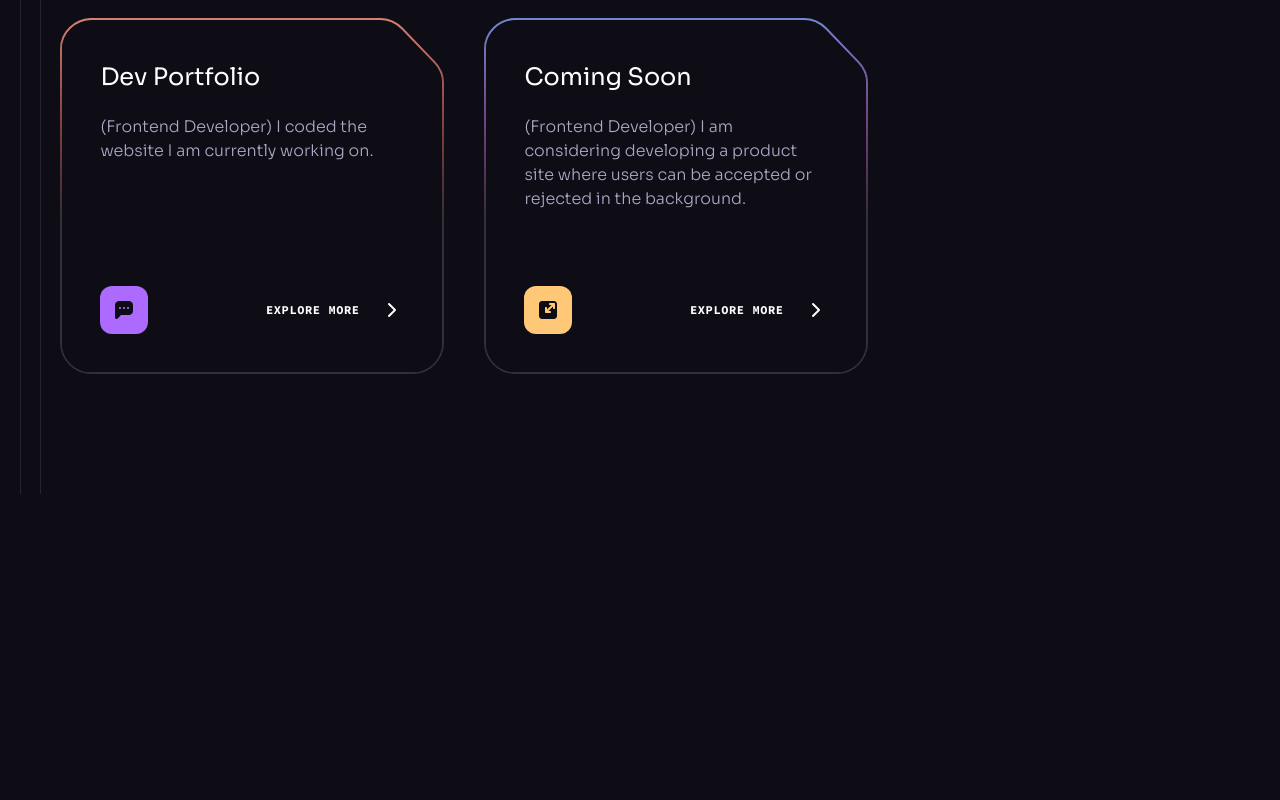
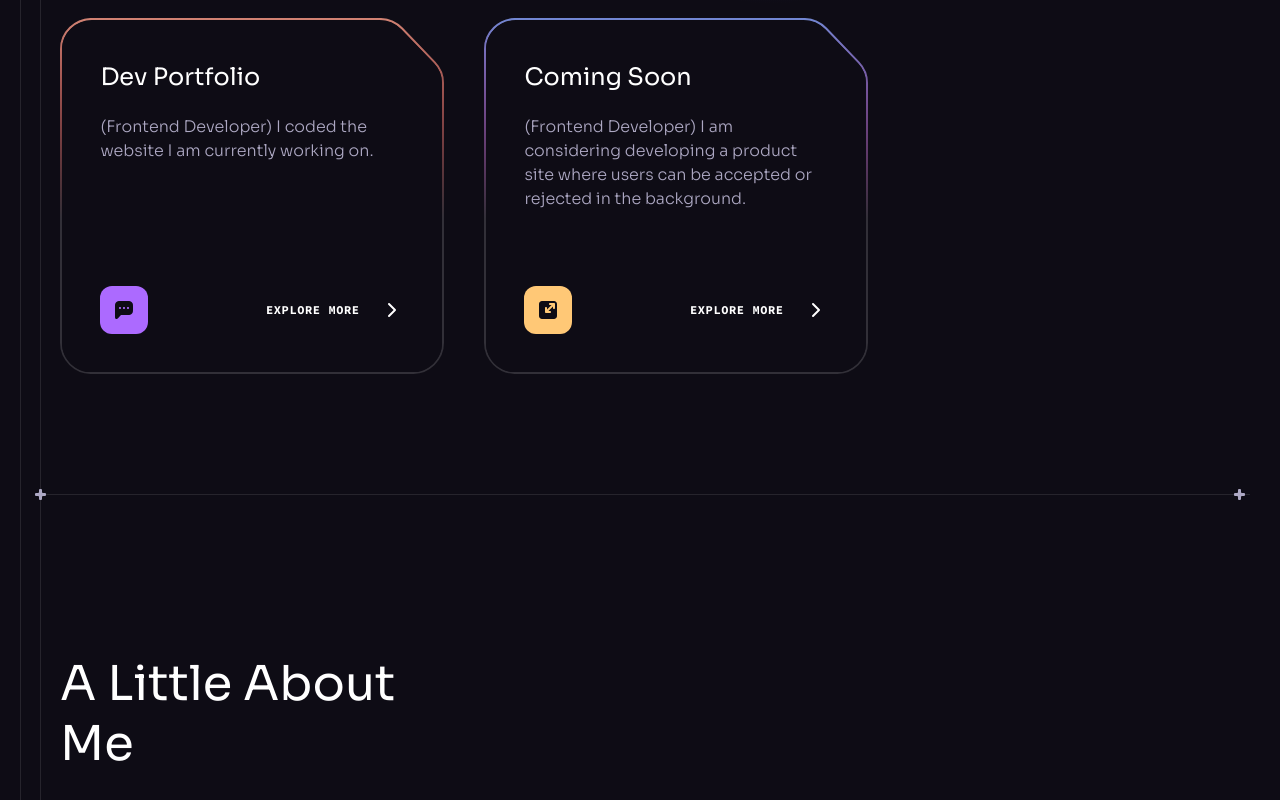
Before and after one commit to Riddox/dev-portfolio, a React (Vite) app: page / in a window 1280 px wide. Shown: the part 2380-3180 px from the top of the page. Before the commit the page ends 2874 px from the top, so only its background shows below. Built offline with nearby package versions, Linux system fonts and the light colour scheme.

Commit message:
about me section started

```diff
--- a/src/App.jsx
+++ b/src/App.jsx
@@ -1,4 +1,5 @@
 import ButtonGradient from "./assets/svg/ButtonGradient";
+import Collaboration from "./components/Collaboration";
 import Header from "./components/Header";
 import Hero from "./components/Hero";
 import ProjectsBen from "./components/ProjectsBen";
@@ -10,6 +11,7 @@
         <Header />
         <Hero />
         <ProjectsBen />
+        <Collaboration />
       </div>
 
       <ButtonGradient />
--- /dev/null
+++ b/src/components/Collaboration.jsx
@@ -0,0 +1,16 @@
+import React from "react";
+import Section from "./Section";
+
+const Collaboration = () => {
+  return (
+    <Section crosses>
+      <div className="container lg:flex">
+        <div className="max-w-[25rem]">
+          <h2 className="h2 mb-4 md:mb-8">A Little About Me</h2>
+        </div>
+      </div>
+    </Section>
+  );
+};
+
+export default Collaboration;
```
